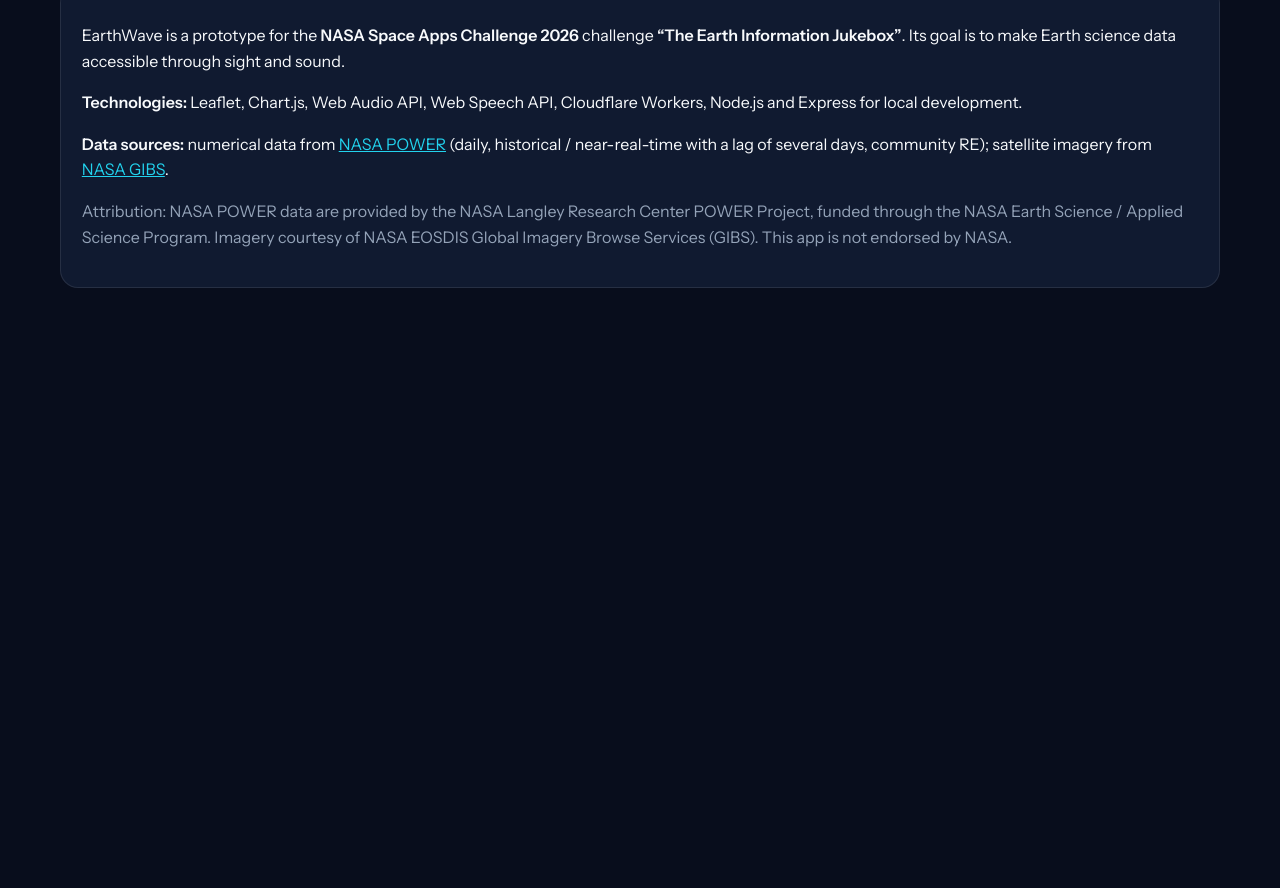
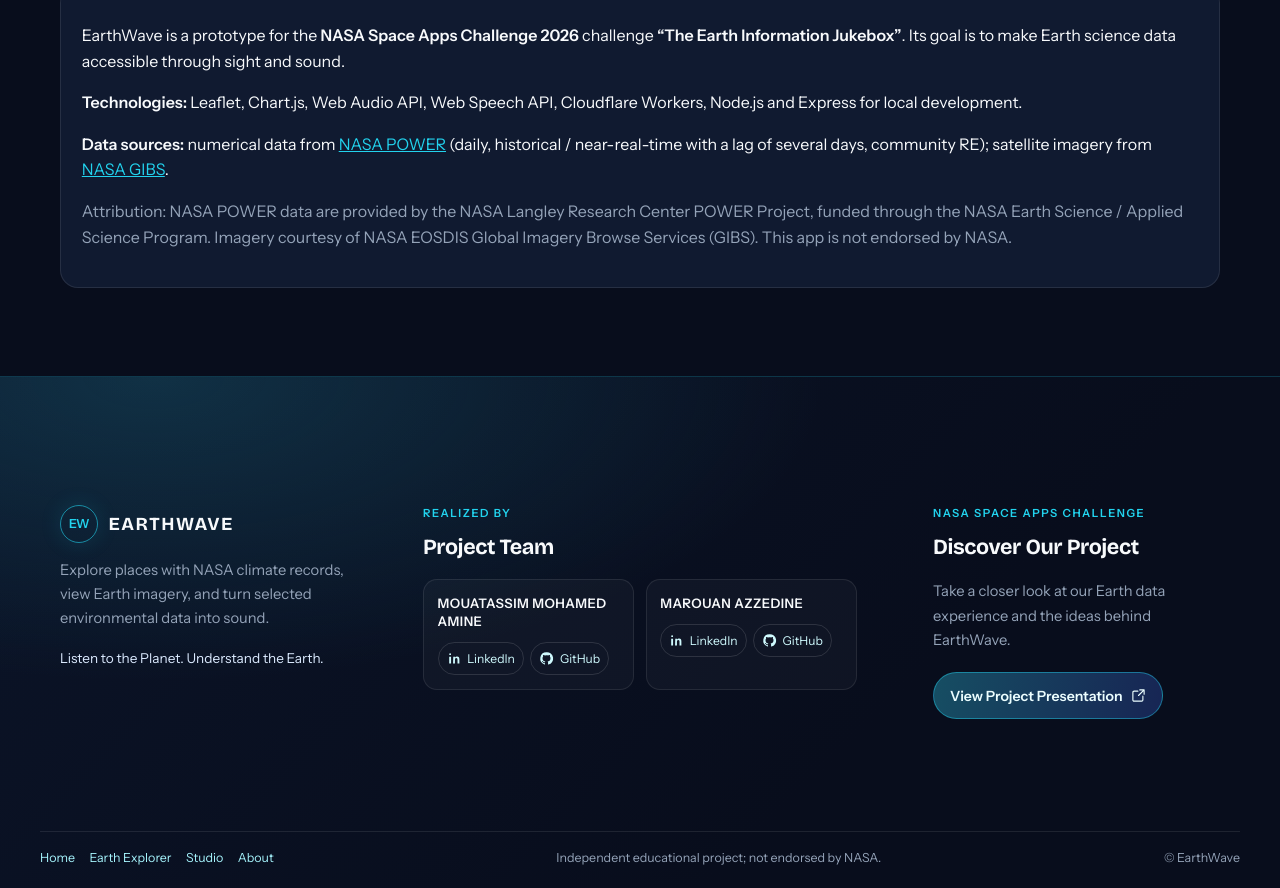
Before and after one commit to Med-Amine-Mouatassim/EarthWave, a plain HTML site: page frontend/index.html in a window 1280 px wide. Shown: the part 3983-4871 px from the top of the page. Before the commit the page ends 4359 px from the top, so only its background shows below. Drawn offline with nearby package versions, Linux system fonts and the light colour scheme; no server answers.

Commit message:
Improve EarthWave search and add team footer

```diff
--- a/frontend/css/style.css
+++ b/frontend/css/style.css
@@ -52,6 +52,8 @@ section{max-width:1200px;margin:0 auto;padding:4.5rem 1.25rem}
 #map{height:480px;border-radius:12px;margin:.5rem 0}
 input,select{background:var(--bg);color:var(--tx);border:1px solid #ffffff26;border-radius:10px;padding:.5rem;font:inherit}
 #searchInput{flex:1;min-width:160px}label{color:var(--tx2);font-size:.9rem;display:flex;gap:.4rem;align-items:center}
+#searchBtn[aria-busy="true"]::before{content:"";width:14px;height:14px;border:2px solid #ffffff65;border-top-color:#fff;border-radius:50%;animation:search-spin .7s linear infinite}
+@keyframes search-spin{to{transform:rotate(360deg)}}
 .info{list-style:none;padding:0;margin:0}.info li{display:flex;justify-content:space-between;gap:.5rem;padding:.2rem 0;color:var(--tx2)}.info b{color:var(--tx);text-align:right;font-weight:500;max-width:65%}
 .params{display:grid;grid-template-columns:1fr 1fr;gap:.6rem}
 .pcard{position:relative;background:var(--bg);border:1px solid #ffffff1f;border-radius:14px;padding:.7rem;cursor:pointer;color:var(--tx);text-align:left;font:inherit}
@@ -88,3 +90,38 @@ th,td{text-align:left;padding:.65rem .7rem;border-bottom:1px solid var(--line)}t
 kbd{display:inline-block;min-width:1.5em;text-align:center;margin-right:.25rem;padding:0 .35rem;border:1px solid #ffffff33;border-bottom-width:2px;border-radius:6px;background:var(--bg2);color:var(--tx);font:600 .78rem var(--fb)}
 .voicebar{margin:.2rem 0 .6rem}.voicebar .btn.on{border-color:var(--cy);color:var(--cy)}#chartCaption{margin-bottom:.8rem}
 .btn.on{border-color:var(--cy);color:var(--cy)}
+
+/* Shared project footer */
+.site-footer{position:relative;overflow:hidden;border-top:1px solid #22d3ee35;background:radial-gradient(ellipse at 12% 0%,#164e6380,transparent 42%),linear-gradient(135deg,#0b1428,#080d1c 68%);padding:3.5rem 1.25rem 1.25rem;color:var(--tx)}
+.site-footer__inner{position:relative;max-width:1200px;margin:0 auto}
+.site-footer__grid{display:grid;grid-template-columns:minmax(210px,1fr) minmax(350px,1.45fr) minmax(250px,1fr);gap:2.25rem;padding-bottom:2.5rem}
+.site-footer__project,.site-footer__team,.site-footer__discover{min-width:0}
+.site-footer__brand{display:inline-flex;align-items:center;gap:.65rem;color:var(--tx);text-decoration:none;font:700 1.15rem var(--fh);letter-spacing:.08em}
+.site-footer__brand-mark{display:grid;place-items:center;width:38px;height:38px;border:1px solid #22d3ee99;border-radius:50%;color:var(--cy);font:700 .78rem var(--fb);letter-spacing:-.04em;box-shadow:0 0 22px #22d3ee20}
+.site-footer__project>p,.site-footer__discover>p:not(.site-footer__eyebrow){color:var(--tx2);font-size:.92rem;line-height:1.65}
+.site-footer__slogan{margin-top:1rem;color:#dbeafe!important;font-size:.85rem!important}
+.site-footer__eyebrow{margin:0 0 .45rem;color:var(--cy);font-size:.7rem;font-weight:700;letter-spacing:.14em}
+.site-footer h2{margin:0 0 .9rem;font-size:1.35rem}
+.site-footer__members{display:grid;grid-template-columns:repeat(2,minmax(0,1fr));gap:.7rem}
+.site-footer__member{min-width:0;padding:.85rem;background:#ffffff08;border:1px solid var(--line);border-radius:14px}
+.site-footer__member h3{margin:0 0 .75rem;font:600 .82rem/1.4 var(--fb);letter-spacing:.035em;overflow-wrap:anywhere}
+.site-footer__socials{display:flex;flex-wrap:wrap;gap:.4rem}
+.site-footer__social{display:inline-flex;align-items:center;gap:.35rem;padding:.35rem .5rem;border:1px solid #ffffff20;border-radius:999px;color:#cffafe;text-decoration:none;font-size:.76rem;transition:background .2s,border-color .2s,color .2s,transform .2s}
+.site-footer__social svg,.site-footer__presentation svg{width:15px;height:15px;fill:currentColor;flex:none}
+.site-footer__social:hover,.site-footer__social:focus-visible{background:#22d3ee18;border-color:var(--cy);color:white;transform:translateY(-1px)}
+.site-footer__social.is-unconfigured{color:#94a3b8;border-style:dashed;cursor:default}
+.site-footer__presentation{display:inline-flex;align-items:center;justify-content:center;gap:.55rem;margin-top:.35rem;padding:.7rem 1rem;border:1px solid #22d3ee70;border-radius:999px;background:linear-gradient(100deg,#164e63,#172554);color:#ecfeff;text-align:center;text-decoration:none;font-size:.88rem;font-weight:600;transition:transform .2s,box-shadow .2s,border-color .2s}
+.site-footer__presentation svg{fill:none;stroke:currentColor;stroke-width:1.8;stroke-linecap:round;stroke-linejoin:round}
+.site-footer__presentation:hover,.site-footer__presentation:focus-visible{transform:translateY(-2px);border-color:var(--cy);box-shadow:0 8px 28px #22d3ee25}
+.site-footer a:focus-visible{outline:2px solid var(--cy);outline-offset:3px}
+.site-footer__bottom{display:flex;align-items:center;justify-content:space-between;gap:1rem;flex-wrap:wrap;padding-top:1rem;border-top:1px solid var(--line);color:var(--tx2);font-size:.78rem}
+.site-footer__bottom nav{display:flex;flex-wrap:wrap;gap:.9rem}
+.site-footer__bottom nav a{color:#a5f3fc;text-decoration:none;transition:color .2s}
+.site-footer__bottom nav a:hover{color:white}
+.site-footer__bottom p{margin:0}
+.site-footer.about-footer{padding:3.5rem 1.25rem 1.25rem;color:var(--tx)}
+.site-footer.about-footer .site-footer__brand{text-decoration:none}
+.site-footer.about-footer .site-footer__bottom nav{display:flex}
+@media(max-width:980px){.site-footer__grid{grid-template-columns:1fr 1.35fr;gap:1.8rem}.site-footer__discover{grid-column:1/-1;padding:1.1rem 1.2rem;border:1px solid var(--line);border-radius:16px;background:#ffffff06}}
+@media(max-width:620px){.site-footer{padding:2.5rem 1rem 1rem}.site-footer__grid{grid-template-columns:1fr;gap:1.6rem;padding-bottom:1.7rem}.site-footer__discover{grid-column:auto}.site-footer__members{grid-template-columns:1fr 1fr}.site-footer__bottom{align-items:flex-start;flex-direction:column;gap:.65rem}.site-footer__bottom nav{gap:.55rem .85rem}.site-footer.about-footer{padding:2.5rem 1rem 1rem}}
+@media(max-width:390px){.site-footer__members{grid-template-columns:1fr}.site-footer__social{font-size:.73rem}}
--- a/frontend/index.html
+++ b/frontend/index.html
@@ -37,7 +37,7 @@
     <div class="card">
       <div class="row">
         <input id="searchInput" placeholder="Search a city or place" aria-label="Search location">
-        <button class="btn primary" id="searchBtn">Search Location</button>
+        <button class="btn primary" id="searchBtn" aria-live="polite" aria-busy="false">Search Location</button>
         <button class="btn" id="resetBtn">Reset</button>
       </div>
       <div class="row"><label>Map type · NASA GIBS layer <select id="layerSelect"></select></label></div>
@@ -125,9 +125,11 @@
   <p><b>Data sources:</b> numerical data from <a href="https://power.larc.nasa.gov/docs/" target="_blank" rel="noopener">NASA POWER</a> (daily, historical / near-real-time with a lag of several days, community RE); satellite imagery from <a href="https://nasa-gibs.github.io/gibs-api-docs/" target="_blank" rel="noopener">NASA GIBS</a>.</p>
   <p class="muted">Attribution: NASA POWER data are provided by the NASA Langley Research Center POWER Project, funded through the NASA Earth Science / Applied Science Program. Imagery courtesy of NASA EOSDIS Global Imagery Browse Services (GIBS). This app is not endorsed by NASA.</p></div></section>
 </main>
+<footer id="siteFooter" class="site-footer"></footer>
 <div id="toasts"></div>
 <script src="https://unpkg.com/leaflet@1.9.4/dist/leaflet.js"></script>
 <script src="https://cdn.jsdelivr.net/npm/chart.js@4.4.1/dist/chart.umd.min.js"></script>
 <script src="https://unpkg.com/lucide@0.468.0/dist/umd/lucide.min.js"></script>
+<script type="module" src="js/footer.js"></script>
 <script type="module" src="js/app.js"></script>
 </body></html>
--- /dev/null
+++ b/frontend/js/footer-config.js
@@ -0,0 +1,14 @@
+export const TEAM_PROFILES = [
+  {
+    name: 'MOUATASSIM MOHAMED AMINE',
+    linkedin: 'https://www.linkedin.com/in/mohamed-amine-mouatassim-a08678444/',
+    github: 'https://github.com/Med-Amine-Mouatassim',
+  },
+  {
+    name: 'MAROUAN AZZEDINE',
+    linkedin: 'https://www.linkedin.com/in/marouan-azzedine-456b95380/',
+    github: 'https://github.com/mazdin7',
+  },
+];
+
+export const PRESENTATION_URL = 'assets/documents/presentation.pdf';
--- /dev/null
+++ b/frontend/js/footer.js
@@ -0,0 +1,100 @@
+import { PRESENTATION_URL, TEAM_PROFILES } from './footer-config.js';
+
+const footer = document.getElementById('siteFooter');
+if (footer) {
+  footer.innerHTML = `
+    <div class="site-footer__inner">
+      <div class="site-footer__grid">
+        <section class="site-footer__project" aria-labelledby="footer-project-title">
+          <a class="site-footer__brand" href="index.html" aria-label="EarthWave home">
+            <span class="site-footer__brand-mark" aria-hidden="true">EW</span>
+            <span id="footer-project-title">EARTHWAVE</span>
+          </a>
+          <p>Explore places with NASA climate records, view Earth imagery, and turn selected environmental data into sound.</p>
+          <p class="site-footer__slogan" data-t="slogan">Listen to the Planet. Understand the Earth.</p>
+        </section>
+
+        <section class="site-footer__team" aria-labelledby="footer-team-title">
+          <p class="site-footer__eyebrow">REALIZED BY</p>
+          <h2 id="footer-team-title">Project Team</h2>
+          <div class="site-footer__members" id="footerMembers"></div>
+        </section>
+
+        <section class="site-footer__discover" aria-labelledby="footer-discover-title">
+          <p class="site-footer__eyebrow">NASA SPACE APPS CHALLENGE</p>
+          <h2 id="footer-discover-title">Discover Our Project</h2>
+          <p>Take a closer look at our Earth data experience and the ideas behind EarthWave.</p>
+          <a class="site-footer__presentation" href="${PRESENTATION_URL}" target="_blank" rel="noopener noreferrer">
+            <span>View Project Presentation</span>
+            <svg viewBox="0 0 24 24" aria-hidden="true"><path d="M14 3h7v7M21 3l-9 9M19 13v6a2 2 0 0 1-2 2H5a2 2 0 0 1-2-2V7a2 2 0 0 1 2-2h6"/></svg>
+          </a>
+        </section>
+      </div>
+
+      <div class="site-footer__bottom">
+        <nav aria-label="Footer navigation">
+          <a href="index.html" data-t="navHome">Home</a>
+          <a href="index.html#explore" data-t="navExplore">Earth Explorer</a>
+          <a href="studio.html" data-t="navStudio">Studio</a>
+          <a href="about.html" data-t="navAbout">About</a>
+        </nav>
+        <p>Independent educational project; not endorsed by NASA.</p>
+        <span>© EarthWave</span>
+      </div>
+    </div>`;
+
+  const members = footer.querySelector('#footerMembers');
+  for (const member of TEAM_PROFILES) {
+    const card = document.createElement('article');
+    card.className = 'site-footer__member';
+    const name = document.createElement('h3');
+    name.textContent = member.name;
+    card.append(name);
+
+    const socials = document.createElement('div');
+    socials.className = 'site-footer__socials';
+    for (const network of ['linkedin', 'github']) {
+      socials.append(createProfileControl(member, network));
+    }
+    card.append(socials);
+    members.append(card);
+  }
+}
+
+function createProfileControl(member, network) {
+  const label = network === 'linkedin' ? 'LinkedIn' : 'GitHub';
+  const rawUrl = member[network];
+  let safeUrl = '';
+  if (rawUrl && rawUrl !== 'TODO_PROFILE_URL') {
+    try {
+      const parsed = new URL(rawUrl);
+      if (parsed.protocol === 'https:') safeUrl = parsed.href;
+    } catch { /* Invalid or incomplete profile URLs remain non-clickable. */ }
+  }
+
+  const control = document.createElement(safeUrl ? 'a' : 'span');
+  control.className = `site-footer__social${safeUrl ? '' : ' is-unconfigured'}`;
+  control.setAttribute('aria-label', safeUrl
+    ? `${label} profile for ${member.name}`
+    : `${label} profile URL for ${member.name} is not configured`);
+  if (safeUrl) {
+    control.href = safeUrl;
+    control.target = '_blank';
+    control.rel = 'noopener noreferrer';
+  } else {
+    control.title = `Add this profile URL in frontend/js/footer-config.js`;
+  }
+
+  const icon = document.createElementNS('http://www.w3.org/2000/svg', 'svg');
+  icon.setAttribute('viewBox', '0 0 24 24');
+  icon.setAttribute('aria-hidden', 'true');
+  const path = document.createElementNS('http://www.w3.org/2000/svg', 'path');
+  path.setAttribute('d', network === 'linkedin'
+    ? 'M5 3.5A1.5 1.5 0 1 1 5 6.5a1.5 1.5 0 0 1 0-3ZM3.5 9h3v11h-3zM10 9h2.9v1.5h.1A3.2 3.2 0 0 1 16 8.8c3.2 0 3.8 2.1 3.8 4.8V20h-3v-5.7c0-1.4 0-3.1-1.9-3.1s-2.2 1.5-2.2 3V20h-3z'
+    : 'M12 2a10 10 0 0 0-3.16 19.49c.5.09.68-.22.68-.48v-1.7c-2.78.61-3.37-1.18-3.37-1.18-.45-1.16-1.11-1.47-1.11-1.47-.91-.62.07-.61.07-.61 1 .07 1.53 1.03 1.53 1.03.9 1.52 2.35 1.08 2.92.82.09-.65.35-1.08.64-1.33-2.22-.25-4.56-1.11-4.56-4.94 0-1.09.39-1.98 1.03-2.68-.1-.25-.45-1.27.1-2.65 0 0 .84-.27 2.75 1.02A9.6 9.6 0 0 1 12 6.98c.85 0 1.71.11 2.51.34 1.91-1.29 2.75-1.02 2.75-1.02.55 1.38.2 2.4.1 2.65.64.7 1.03 1.59 1.03 2.68 0 3.84-2.34 4.69-4.57 4.94.36.31.68.92.68 1.85v2.75c0 .26.18.57.69.48A10 10 0 0 0 12 2Z');
+  icon.append(path);
+  const text = document.createElement('span');
+  text.textContent = label;
+  control.append(icon, text);
+  return control;
+}
```
Also changed, not shown: frontend/about.html (+2 -10 lines), frontend/js/app.js (+19 -5 lines), frontend/studio.html (+2 -0 lines), README.md, 1 other file.
